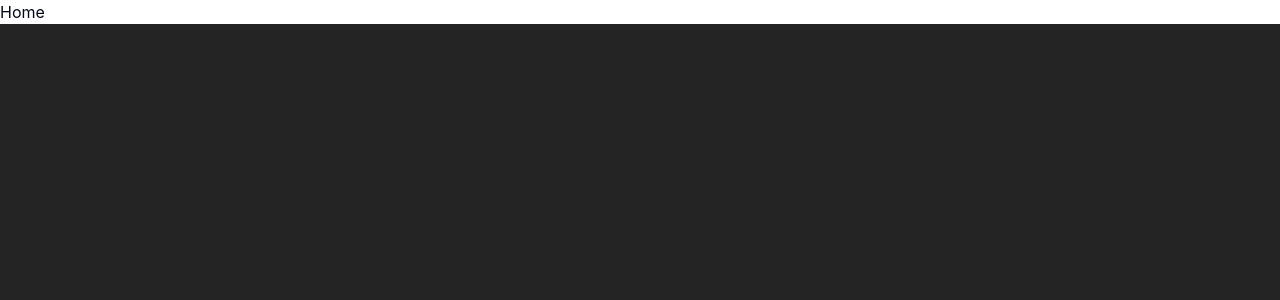
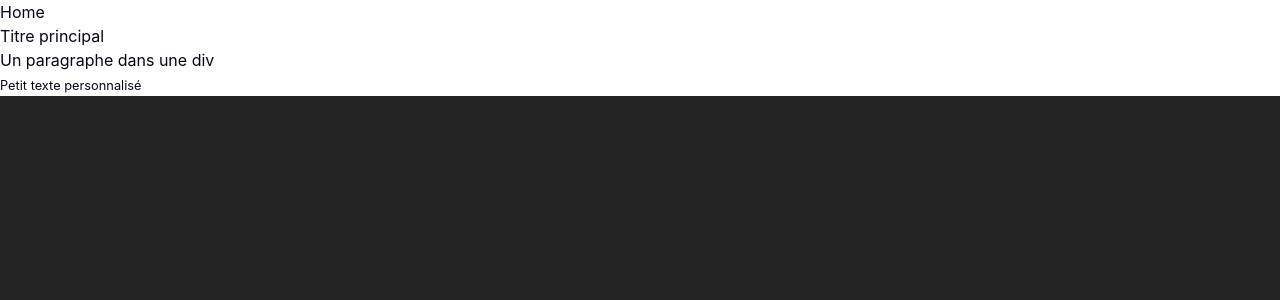
Before and after one commit to matthieuGravy/hm, a React (Vite) app: page / in a window 1280 px wide. Shown: the top 300 px of the page. Built offline with nearby package versions, Linux system fonts and the light colour scheme.

Commit message:
typography

```diff
--- a/package.json
+++ b/package.json
@@ -12,6 +12,7 @@
   "dependencies": {
     "@radix-ui/react-icons": "^1.3.0",
     "class-variance-authority": "^0.7.0",
+    "classnames": "^2.5.1",
     "clsx": "^2.1.1",
     "lucide-react": "^0.445.0",
     "react": "^18.3.1",
--- /dev/null
+++ b/src/components/common/Typography.tsx
@@ -0,0 +1,64 @@
+import { ReactNode } from "react";
+import classNames from "classnames";
+
+type TypographyVariant =
+  | "h1"
+  | "h2"
+  | "h3"
+  | "h4"
+  | "h5"
+  | "h6"
+  | "p"
+  | "small"
+  | "label";
+
+interface TypographyProps {
+  as?: keyof JSX.IntrinsicElements;
+  variant: TypographyVariant;
+  children: ReactNode;
+  className?: string;
+}
+
+const variantClasses: Record<TypographyVariant, string> = {
+  h1: "ui-text-5xl ui-pb-12 ui-text-custom-header-dark-green",
+  h2: "ui-text-4xl ui-pb-10 ui-text-custom-header-dark-green",
+  h3: "ui-text-3xl ui-pb-8 ui-text-custom-header-dark-green",
+  h4: "ui-text-2xl ui-pb-6 ui-text-custom-header-dark-green",
+  h5: "ui-mb-3 ui-text-2xl ui-font-semibold ui-text-custom-header-dark-green",
+  h6: "ui-text-xl ui-pb-4 ui-text-custom-header-dark-green",
+  p: "ui-text-base ui-mb-4 ui-text-gray-700",
+  small: "ui-text-sm ui-text-gray-600",
+  label: "ui-text-sm ui-font-medium ui-text-gray-700",
+};
+
+const defaultElementMap: Record<
+  TypographyVariant,
+  keyof JSX.IntrinsicElements
+> = {
+  h1: "h1",
+  h2: "h2",
+  h3: "h3",
+  h4: "h4",
+  h5: "h5",
+  h6: "h6",
+  p: "p",
+  small: "small",
+  label: "label",
+};
+
+const Typography = ({
+  as,
+  variant,
+  children,
+  className = "",
+}: TypographyProps) => {
+  const Tag = as || defaultElementMap[variant];
+
+  return (
+    <Tag className={classNames(className, variantClasses[variant])}>
+      {children}
+    </Tag>
+  );
+};
+
+export { Typography };
--- a/src/pages/Home/Home.tsx
+++ b/src/pages/Home/Home.tsx
@@ -1,3 +1,16 @@
+import { Typography } from "./../../components/common/Typography";
+
 export const Home = () => {
-  return <div>Home</div>;
+  return (
+    <>
+      <div>Home</div>
+      <Typography variant="h1">Titre principal</Typography>
+      <Typography variant="p" as="div">
+        Un paragraphe dans une div
+      </Typography>
+      <Typography variant="small" className="ui-text-blue-500">
+        Petit texte personnalisé
+      </Typography>
+    </>
+  );
 };
```
Also changed, not shown: 1 other file (tests, documents, lock files or other folders).
